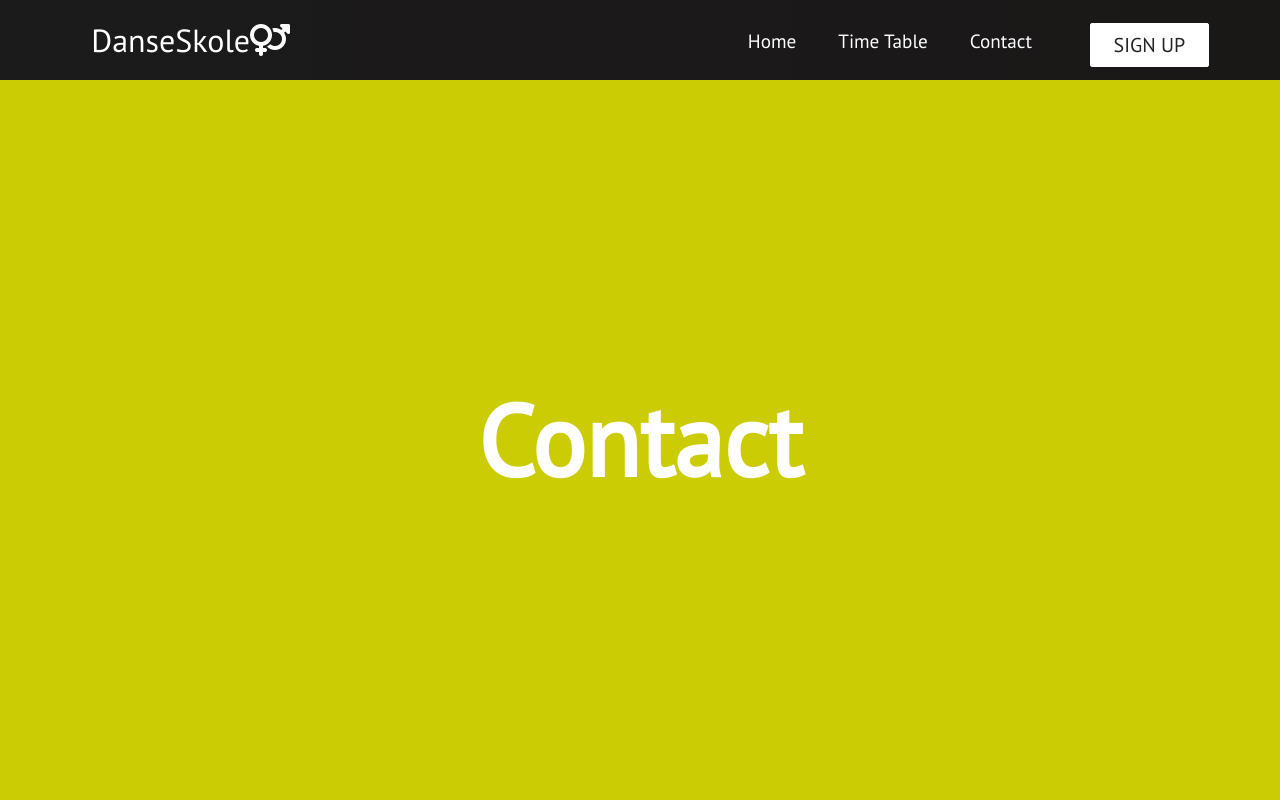
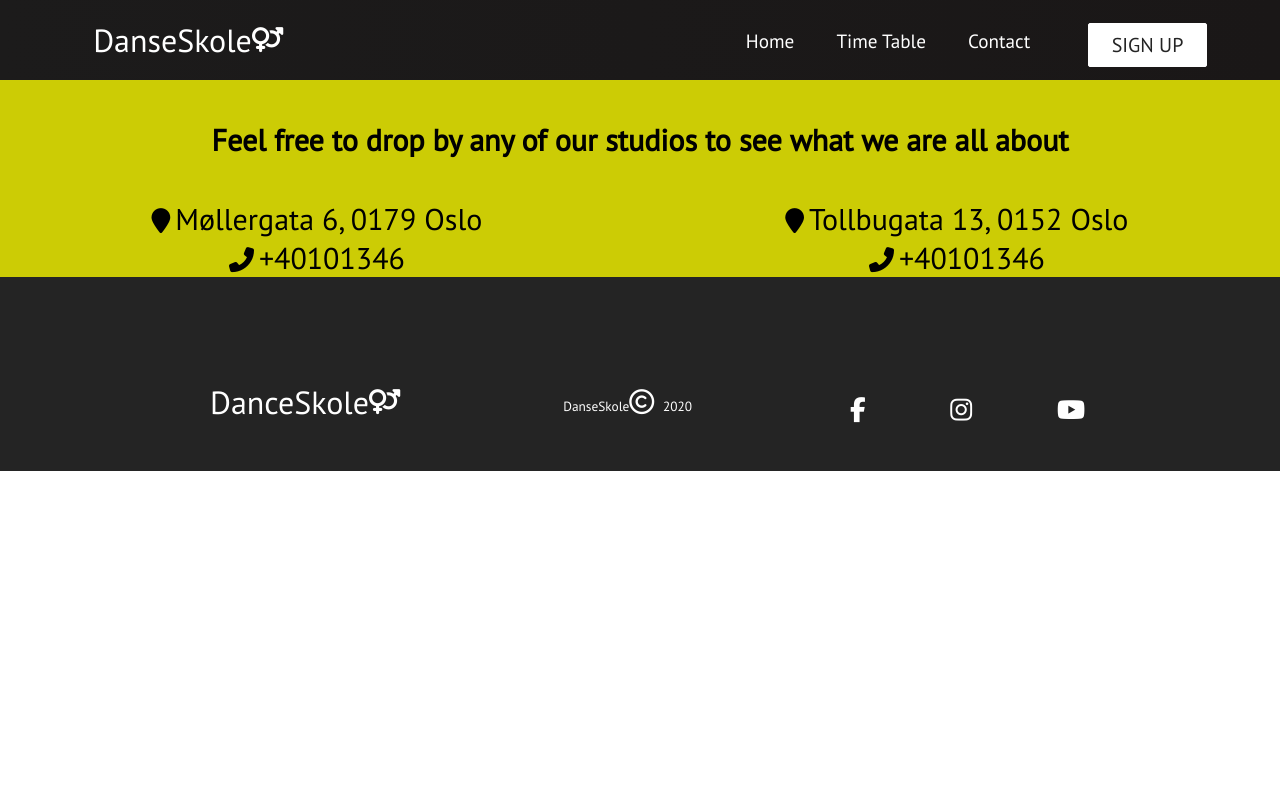
Before and after one commit to Jolanta27/Dance_Website, a React (Create React App) app: page /contact in a window 1280 px wide. Shown: the top 800 px of the page. Built offline with nearby package versions, Linux system fonts and the light colour scheme; a web font is replaced by a local one.

Commit message:
add map api

```diff
--- a/package.json
+++ b/package.json
@@ -6,6 +6,7 @@
     "@testing-library/jest-dom": "^5.11.6",
     "@testing-library/react": "^11.2.2",
     "@testing-library/user-event": "^12.2.2",
+    "google-maps-react": "^2.0.6",
     "moment": "2.24.0",
     "react": "^17.0.1",
     "react-dom": "^17.0.1",
--- a/src/components/Cards.css
+++ b/src/components/Cards.css
@@ -26,7 +26,7 @@ flex-flow:column;
 
 .cards__wrapper {
 position: relative;
-    margin: 50px 0 45px;
+margin: 50px 0 45px;
 }
 
 .cards__items {
--- /dev/null
+++ b/src/components/Contact.css
@@ -0,0 +1,18 @@
+.main_ {
+    background-color: #CCCC05;
+
+}
+h1 {
+    color: black;
+    font-size: 30px;
+    display: block;
+    padding: 40px;
+}
+.location {
+    display: flex;
+    justify-content: space-around;
+}
+i {
+    font-size: 25px;
+    padding-right: 5px;
+}
--- a/src/components/pages/Contact.js
+++ b/src/components/pages/Contact.js
@@ -1,11 +1,25 @@
 import React from 'react';
 import '../../App.css';
 import Footer2 from '../Footer2';
+import '../Contact.css';
 
 function Contact() {
   return (
     <>
-    <h1 className='contact'>Contact</h1>
+    <div className="main_">
+    <h1>Feel free to drop by any of our studios to see what we are all about</h1>
+    <div className="location">
+      <div>
+      <p><i class="fas fa-map-marker"></i>Møllergata 6, 0179 Oslo</p>
+      <p><i class="fas fa-phone-alt"></i>+40101346</p>
+      </div>
+      <div>
+      <p><i class="fas fa-map-marker"></i>Tollbugata 13, 0152 Oslo</p>
+      <p><i class="fas fa-phone-alt"></i>+40101346</p>
+      </div>
+    </div>
+    </div>
+
     <Footer2 />
     </>
   );
--- a/src/components/pages/TimeTable.js
+++ b/src/components/pages/TimeTable.js
@@ -5,8 +5,8 @@ import Footer2 from '../Footer2';
 function TimeTable() {
   return (
     <>
-    <h1 className="timetable">Time Table</h1>
-    <img className="TimeTablePic" src="images/dance.png" alt="TimeTable" width="90%" />
+    <h1 className="timetable"><img className="TimeTablePic" src="images/dance.png" alt="TimeTable" width="90%" /></h1>
+
     <Footer2 />
   </>
   );
```
Also changed, not shown: src/components/Map.js (added, +28 -0 lines), 1 other file (tests, documents, lock files or other folders).
